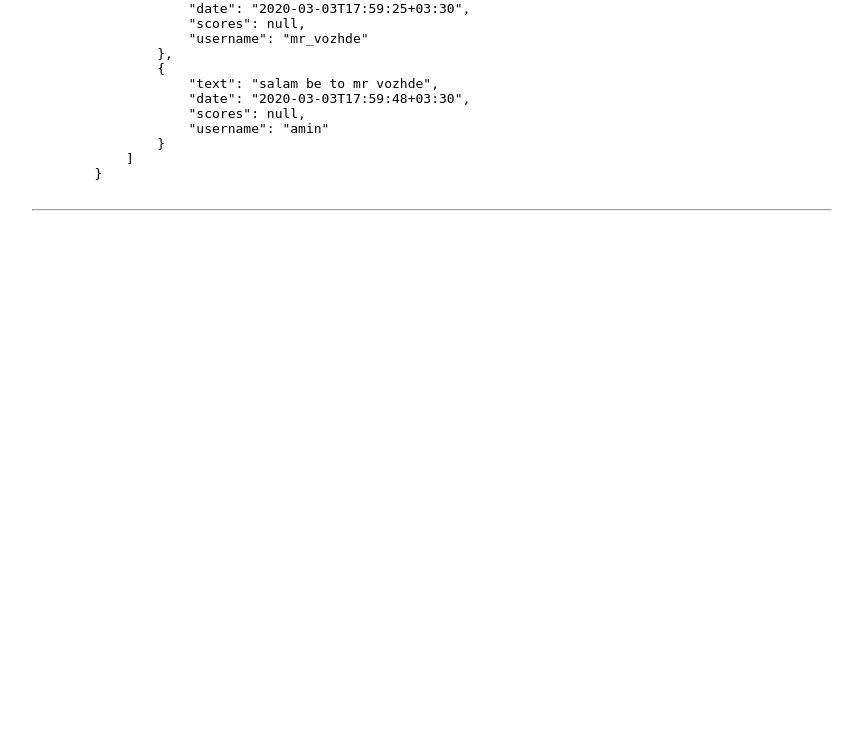
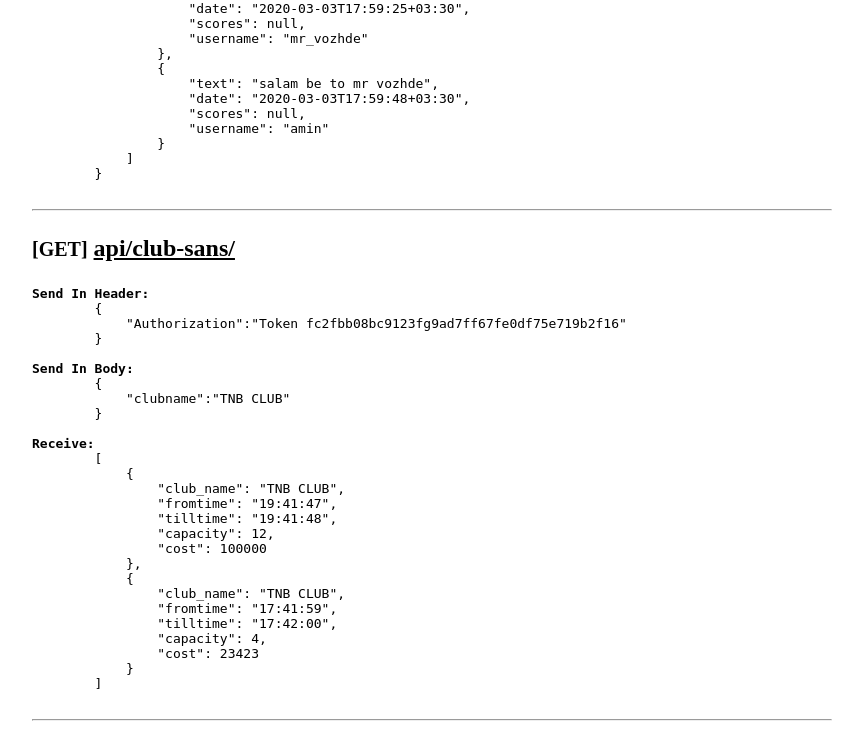
Before and after one commit to AliRn76/sporthub, a Django app: template app/templates/main.html in a window 1280 px wide. Shown: the part 1721-2450 px from the top of the page, without its empty margins (208-1071 px from the left). Before the commit the page ends 1932 px from the top, so only its background shows below. Run offline with Django 3.2, Linux system fonts and the light colour scheme; the template is opened without the code that fills it, so the values that code supplies are empty.

Commit message:
show_club_sans() , View , Serializer , Html Document Add Shod

```diff
--- a/app/templates/main.html
+++ b/app/templates/main.html
@@ -120,5 +120,36 @@
     <hr>
 
 
+    <h2><p><small>[GET]</small>   <ins>api/club-sans/</ins></p></h2>
+    <pre><b>Send In Header:</b>
+        {
+            "Authorization":"Token fc2fbb08bc9123fg9ad7ff67fe0df75e719b2f16"
+        }
+
+<b>Send In Body:</b>
+        {
+            "clubname":"TNB CLUB"
+        }
+
+<b>Receive:</b>
+        [
+            {
+                "club_name": "TNB CLUB",
+                "fromtime": "19:41:47",
+                "tilltime": "19:41:48",
+                "capacity": 12,
+                "cost": 100000
+            },
+            {
+                "club_name": "TNB CLUB",
+                "fromtime": "17:41:59",
+                "tilltime": "17:42:00",
+                "capacity": 4,
+                "cost": 23423
+            }
+        ]
+    </pre>
+
+    <hr>
 </body>
 </html>
--- a/sporthub/settings.py
+++ b/sporthub/settings.py
@@ -51,7 +51,7 @@ REST_FRAMEWORK = {
         'rest_framework.permissions.IsAuthenticated',
     ),
     'DEFAULT_PAGINATION_CLASS': 'rest_framework.pagination.PageNumberPagination',
-    'PAGE_SIZE': 1,
+    # 'PAGE_SIZE': 1,
 }
 
 
```
Also changed, not shown: app/api/serializers.py (+11 -6 lines), app/api/urls.py (+7 -5 lines), app/api/views.py (+37 -4 lines).
